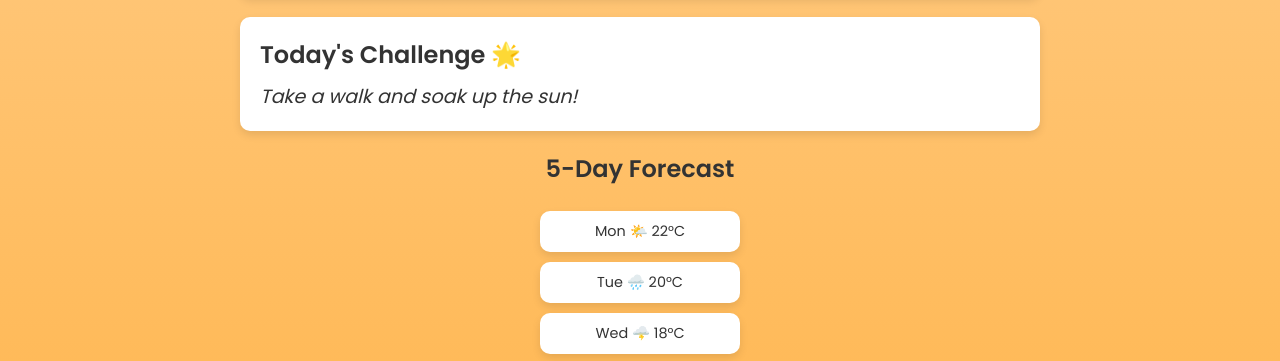
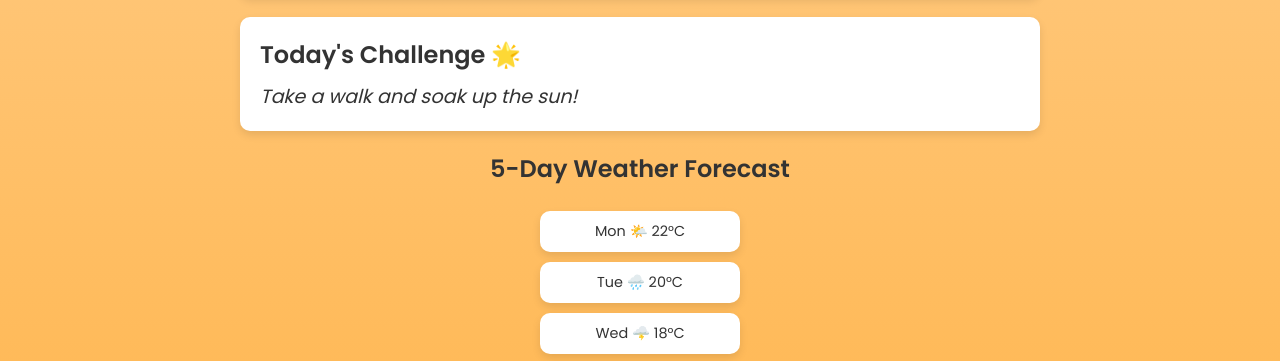
Before and after one commit to j4ke-m4loney/weather-hero-app, a plain HTML site: page index.html in a window 1280 px wide. Shown: the part 431-792 px from the top of the page. Drawn offline with Linux system fonts and the light colour scheme.

```diff
--- a/index.html
+++ b/index.html
@@ -46,7 +46,7 @@
 
     <!-- 5 Day Forecast  -->
     <section id="forecast">
-      <h2>5-Day Forecast</h2>
+      <h2>5-Day Weather Forecast</h2>
       <div class="forcast-container">
         <div class="forecast-card">Mon 🌤️ 22°C</div>
         <div class="forecast-card">Tue 🌧️ 20°C</div>
```
